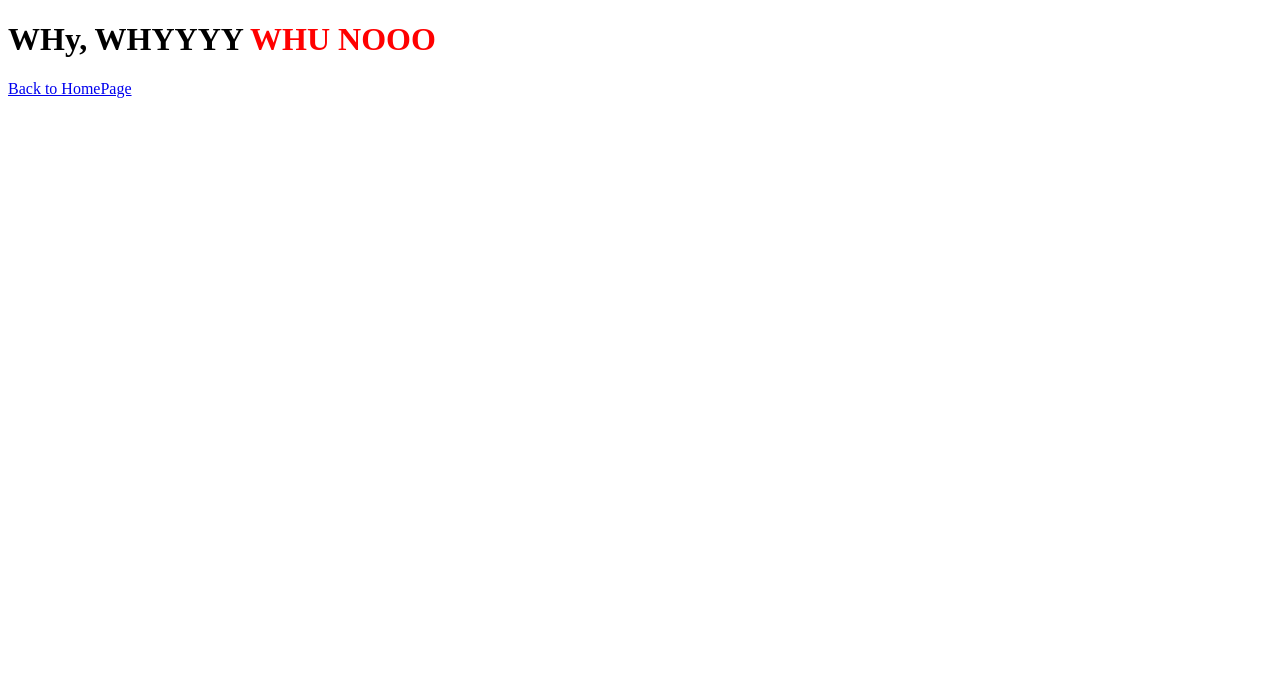
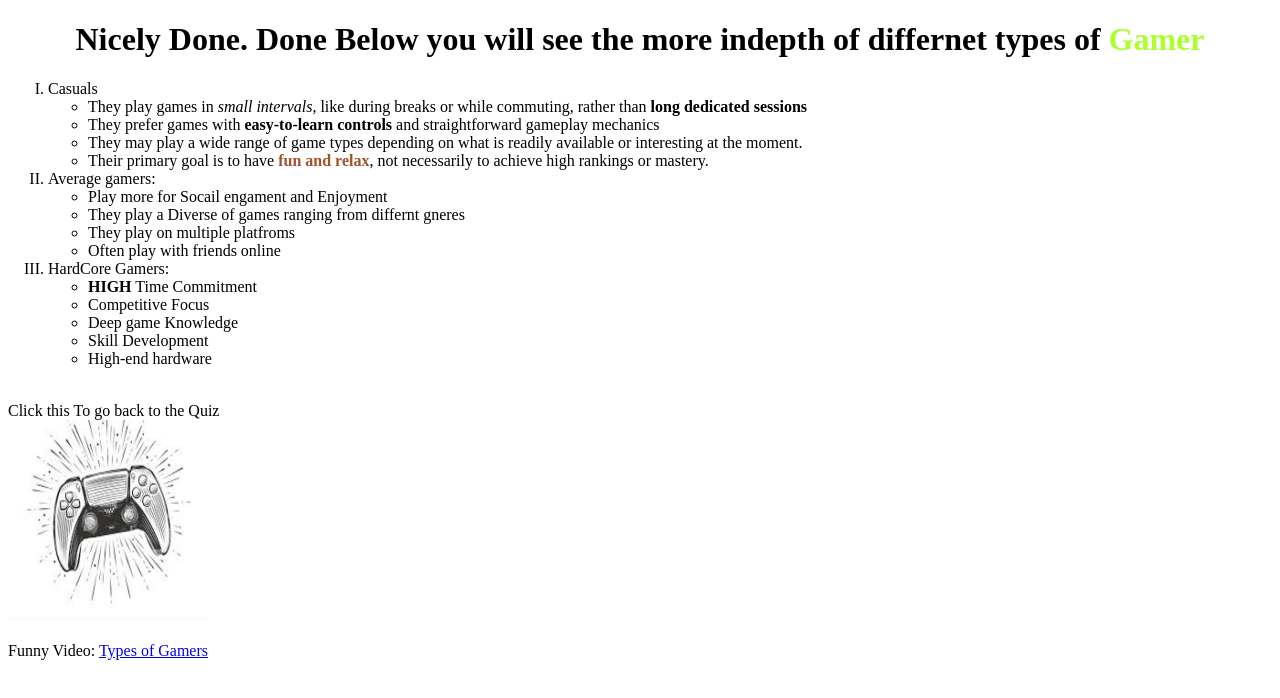
Before and after one commit to cirEEric64/ToPStoneCap, a plain HTML site: page SecondPage.html in a window 1280 px wide. Drawn offline with Linux system fonts and the light colour scheme.

Commit message:
Artifact

```diff
--- a/SecondPage.html
+++ b/SecondPage.html
@@ -6,9 +6,51 @@
     <title>SecondPage</title>
 </head>
 <body>
-    <h1>WHy, WHYYYY <strong style="color: red;"> WHU NOOO</strong></h1>
+
+    <h1 style="text-align: center;">Nicely Done. Done Below you will see the more indepth of differnet types of <strong style="color:greenyellow;">Gamer</strong></h1>
+
+    <ol type="I">
+        <li> Casuals
+        <ul>
+            <li>They play games in <i>small intervals</i>, like during breaks or while commuting, rather than <strong>long dedicated sessions </strong></li>
+            <li>They prefer games with <strong>easy-to-learn controls</strong> and straightforward gameplay mechanics</li>
+            <li>They may play a wide range of game types depending on what is readily available or interesting at the moment. </li>
+            <li>Their primary goal is to have <strong style="color: sienna;">fun and relax</strong>, not necessarily to achieve high rankings or mastery.</li>
+        </ul>
+        </li>
 
 
-    <a href="FirstPage.html"> Back to HomePage</a>
+        <li> Average gamers:
+            <ul>
+            <li>Play more for Socail engament and Enjoyment</li>
+            <li>They play a Diverse of games ranging from differnt gneres </li>
+            <li>They play on multiple platfroms</li>
+            <li>Often play with friends online</li>
+            </ul>
+        </li>
+
+        <li>HardCore Gamers:
+            <ul>
+                <li><strong>HIGH</strong> Time Commitment</li>
+                <li>Competitive Focus</li>
+                <li>Deep game Knowledge</li>
+                <li>Skill Development</li>
+                <li>High-end hardware</li>
+            </ul>
+
+
+        </li>
+    </ol> <br>
+
+
+
+    Click this To go back to the Quiz
+
+    <a href="FirstPage.html"> <br>
+        <img src="Controller.png" alt="HomePageController" width="200" height="200">
+
+    </a>
+    <br><br>
+    Funny Video: <a href="https://www.youtube.com/watch?v=gu3SLmtUMH0" target="_blank">Types of Gamers</a>
 </body>
 </html>
```
Also changed, not shown: FirstPage.html (+3 -3 lines), Controller.png (added).
